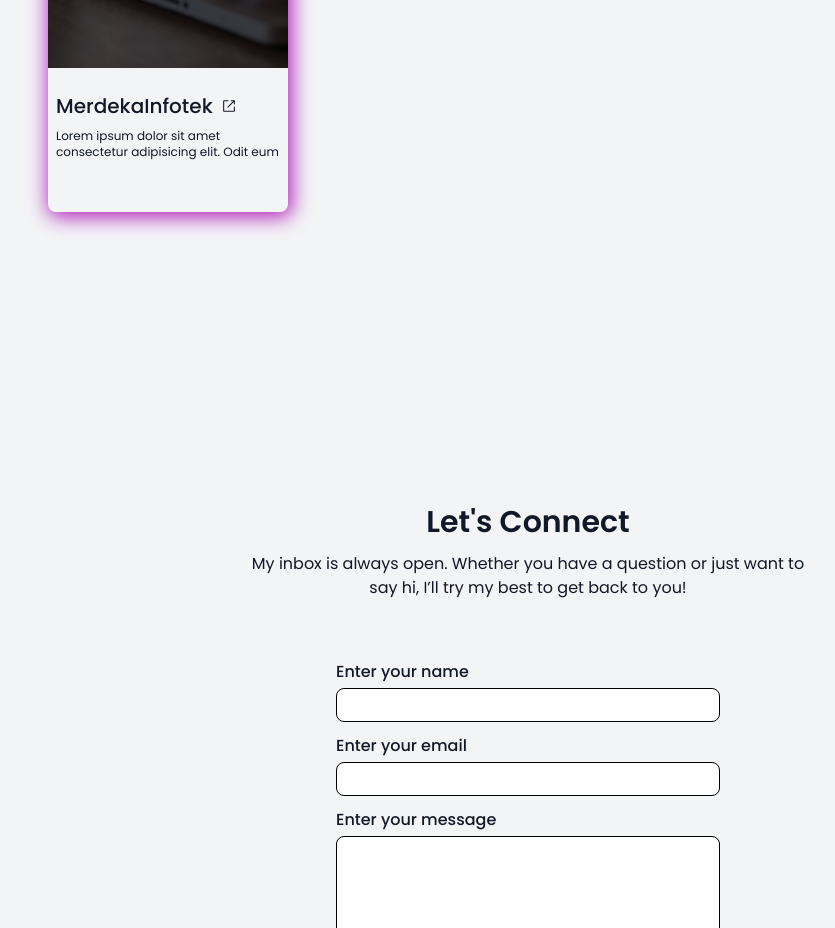
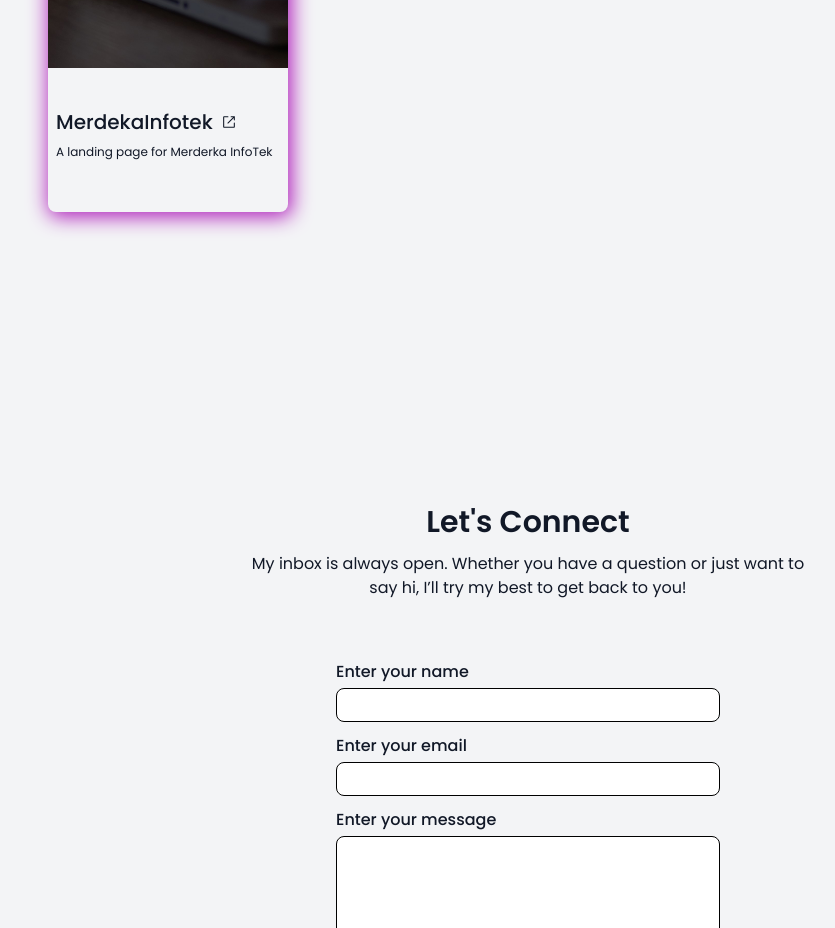
Before and after one commit to abelmorad/abel-morad, a React (Vite) app: page / in a window 1280 px wide. Shown: the part 3200-4128 px from the top of the page, without its empty margins (112-947 px from the left). Built offline with nearby package versions, Linux system fonts and the light colour scheme.

Commit message:
Update card text

```diff
--- a/src/components/cards/ProjectCard.tsx
+++ b/src/components/cards/ProjectCard.tsx
@@ -19,7 +19,7 @@ function ProjectCard() {
           <RxExternalLink />
         </a>
         <p className="text-xs mb-3">
-          Lorem ipsum dolor sit amet consectetur adipisicing elit. Odit eum
+          A landing page for Merderka InfoTek
         </p>
 
       </div>
```
